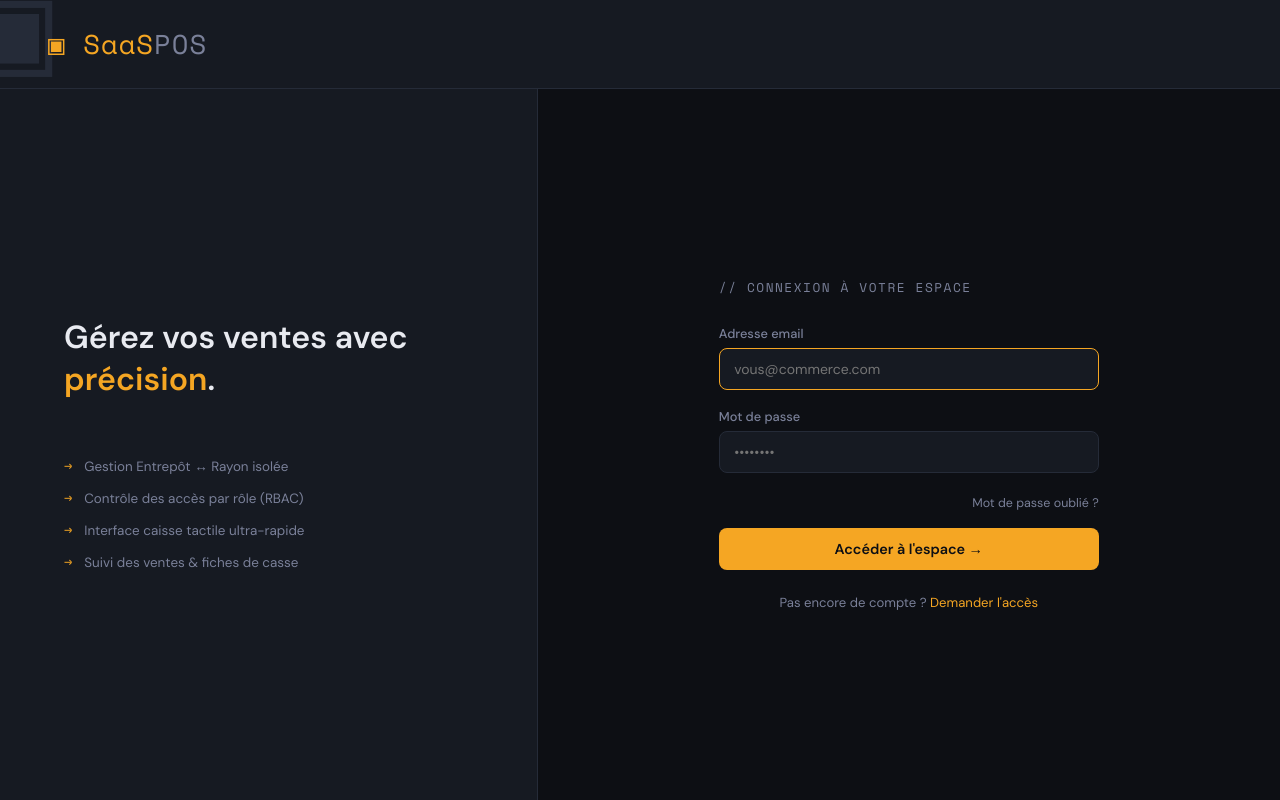
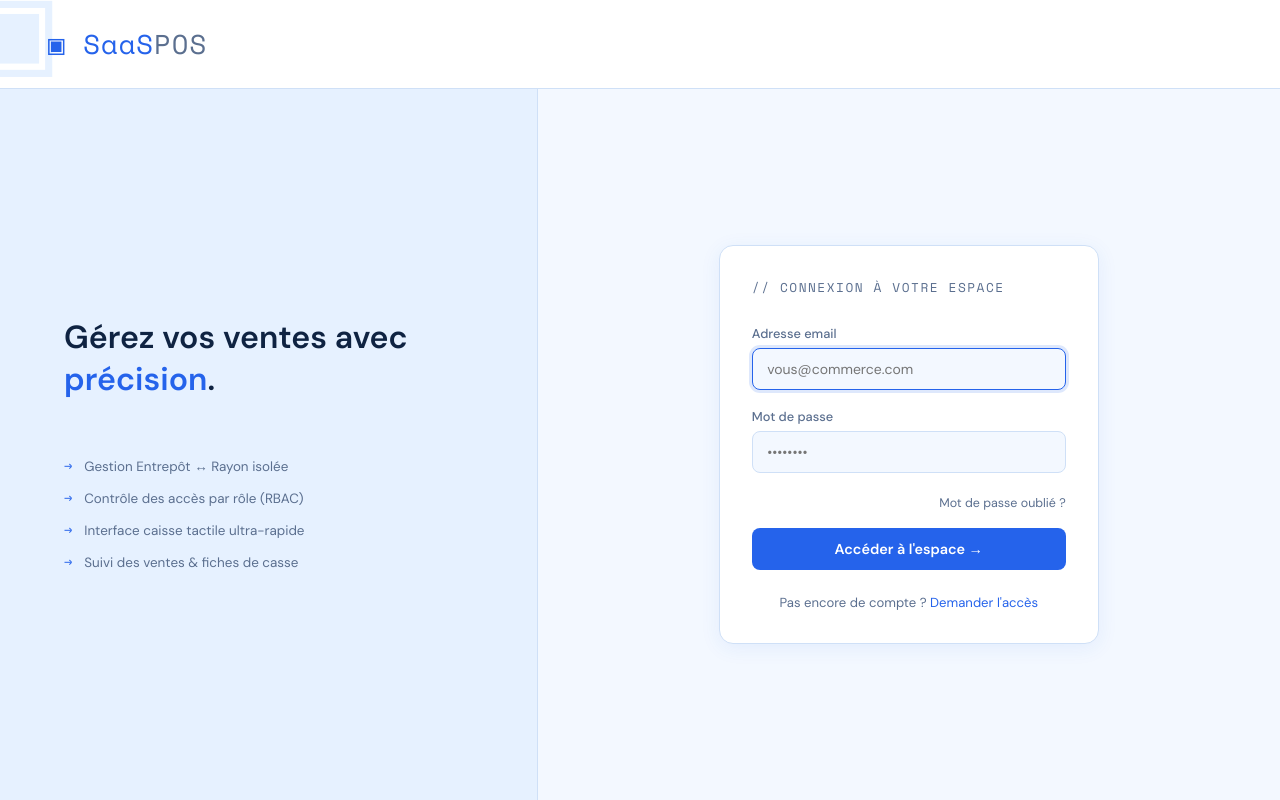
Before and after one commit to Abdoul79/saas-pos, a Flask app: page /auth/login in a window 1280 px wide. Run offline with Flask 3, Linux system fonts and the light colour scheme.

Commit message:
changer couleur

```diff
--- a/templates/auth/login.html
+++ b/templates/auth/login.html
@@ -6,7 +6,19 @@
   <title>Connexion — SaaS POS</title>
   <link href="https://fonts.googleapis.com/css2?family=Space+Mono:wght@400;700&family=DM+Sans:wght@300;400;500;600&display=swap" rel="stylesheet">
   <style>
-    :root { --bg:#0d0f14; --surface:#161a22; --border:#252b38; --text:#e8eaf0; --muted:#7a8099; --accent:#f5a623; --mono:'Space Mono',monospace; --sans:'DM Sans',sans-serif; }
+    :root {
+      --bg:#f3f8ff;
+      --surface:#ffffff;
+      --panel:#e6f1ff;
+      --border:#cfe0f7;
+      --text:#0f2342;
+      --muted:#5b6f8f;
+      --accent:#2563eb;
+      --on-accent:#ffffff;
+      --mono:'Space Mono',monospace;
+      --sans:'DM Sans',sans-serif;
+      color-scheme: light;
+    }
     * { box-sizing: border-box; margin: 0; padding: 0; }
     body {
       background: var(--bg); color: var(--text); font-family: var(--sans);
@@ -14,11 +26,11 @@
       display: flex; flex-direction: column;
     }
     .alerts { position: fixed; top: 1rem; right: 1rem; z-index: 999; }
-    .alert { padding: .75rem 1.25rem; border-radius: 8px; font-size: .85rem; margin-bottom: .5rem; }
-    .alert-danger  { background: #dc262622; border: 1px solid #dc262644; color: #f87171; }
-    .alert-warning { background: #d9770622; border: 1px solid #d9770644; color: #fbbf24; }
-    .alert-info    { background: #0284c722; border: 1px solid #0284c744; color: #38bdf8; }
-    .alert-success { background: #16a34a22; border: 1px solid #16a34a44; color: #4ade80; }
+    .alert { padding: .75rem 1.25rem; border-radius: 8px; font-size: .85rem; margin-bottom: .5rem; background: #fff; }
+    .alert-danger  { background: #fee2e2; border: 1px solid #fca5a5; color: #b91c1c; }
+    .alert-warning { background: #fef3c7; border: 1px solid #fcd34d; color: #b45309; }
+    .alert-info    { background: #e0f2fe; border: 1px solid #7dd3fc; color: #0369a1; }
+    .alert-success { background: #dcfce7; border: 1px solid #86efac; color: #15803d; }
 
     /* ── Bandeau SaaSPOS pleine largeur ── */
     .brand-header {
@@ -34,7 +46,7 @@
     .brand-header::before {
       content: '▣';
       position: absolute; top: -2.5rem; left: -1.5rem;
-      font-size: 8rem; color: var(--border);
+      font-size: 8rem; color: var(--panel);
       font-family: var(--mono); line-height: 1; pointer-events: none;
     }
     .brand {
@@ -52,7 +64,7 @@
 
     .side-panel {
       width: 42%;
-      background: var(--surface);
+      background: var(--panel);
       border-right: 1px solid var(--border);
       display: flex; flex-direction: column; justify-content: center;
       padding: 3rem 4rem;
@@ -69,24 +81,31 @@
       flex: 1; display: flex; flex-direction: column;
       justify-content: center; align-items: center; padding: 3rem;
     }
-    .form-box { width: 100%; max-width: 380px; }
+    .form-box {
+      width: 100%; max-width: 380px;
+      background: var(--surface);
+      border: 1px solid var(--border);
+      border-radius: 14px;
+      padding: 2rem;
+      box-shadow: 0 4px 20px rgba(37,99,235,.08);
+    }
     .form-title { font-family: var(--mono); font-size: .8rem; color: var(--muted); letter-spacing: .12em; text-transform: uppercase; margin-bottom: 1.75rem; }
     .form-group { margin-bottom: 1.1rem; }
     .form-label { display: block; font-size: .8rem; font-weight: 500; color: var(--muted); margin-bottom: .35rem; }
     .form-control {
-      width: 100%; background: var(--surface); border: 1px solid var(--border);
+      width: 100%; background: var(--bg); border: 1px solid var(--border);
       border-radius: 8px; padding: .7rem .9rem; color: var(--text);
-      font-family: var(--sans); font-size: .875rem; transition: border-color .15s;
+      font-family: var(--sans); font-size: .875rem; transition: border-color .15s, box-shadow .15s;
     }
-    .form-control:focus { outline: none; border-color: var(--accent); }
+    .form-control:focus { outline: none; border-color: var(--accent); box-shadow: 0 0 0 3px rgba(37,99,235,.15); }
     .btn-primary {
       width: 100%; padding: .75rem;
-      background: var(--accent); color: #0d0f14;
+      background: var(--accent); color: var(--on-accent);
       border: none; border-radius: 8px; font-family: var(--sans);
       font-size: .9rem; font-weight: 600; cursor: pointer; transition: opacity .15s;
       margin-top: .5rem;
     }
-    .btn-primary:hover { opacity: .88; }
+    .btn-primary:hover { opacity: .9; }
     .link-row { text-align: center; margin-top: 1.5rem; font-size: .82rem; color: var(--muted); }
     .link-row a { color: var(--accent); text-decoration: none; }
     .link-row a:hover { text-decoration: underline; }
@@ -98,7 +117,7 @@
       border-radius: 12px;
       overflow: hidden;
       border: 1px solid var(--border);
-      background: var(--bg);
+      background: var(--surface);
       aspect-ratio: 16 / 10;
       max-height: 260px;
     }
@@ -118,10 +137,17 @@
     }
     .media-dot {
       width: 6px; height: 6px; border-radius: 50%;
-      background: rgba(255,255,255,.35);
+      background: rgba(255,255,255,.7);
       transition: background .2s;
     }
     .media-dot.active { background: var(--accent); }
+
+    @media (max-width: 800px) {
+      .body-split { flex-direction: column; }
+      .side-panel { width: 100%; padding: 2rem 1.5rem; border-right: none; border-bottom: 1px solid var(--border); }
+      .brand-header { padding: 1.25rem 1.5rem; }
+      .form-panel { padding: 2rem 1.25rem; }
+    }
   </style>
 </head>
 <body>
```
